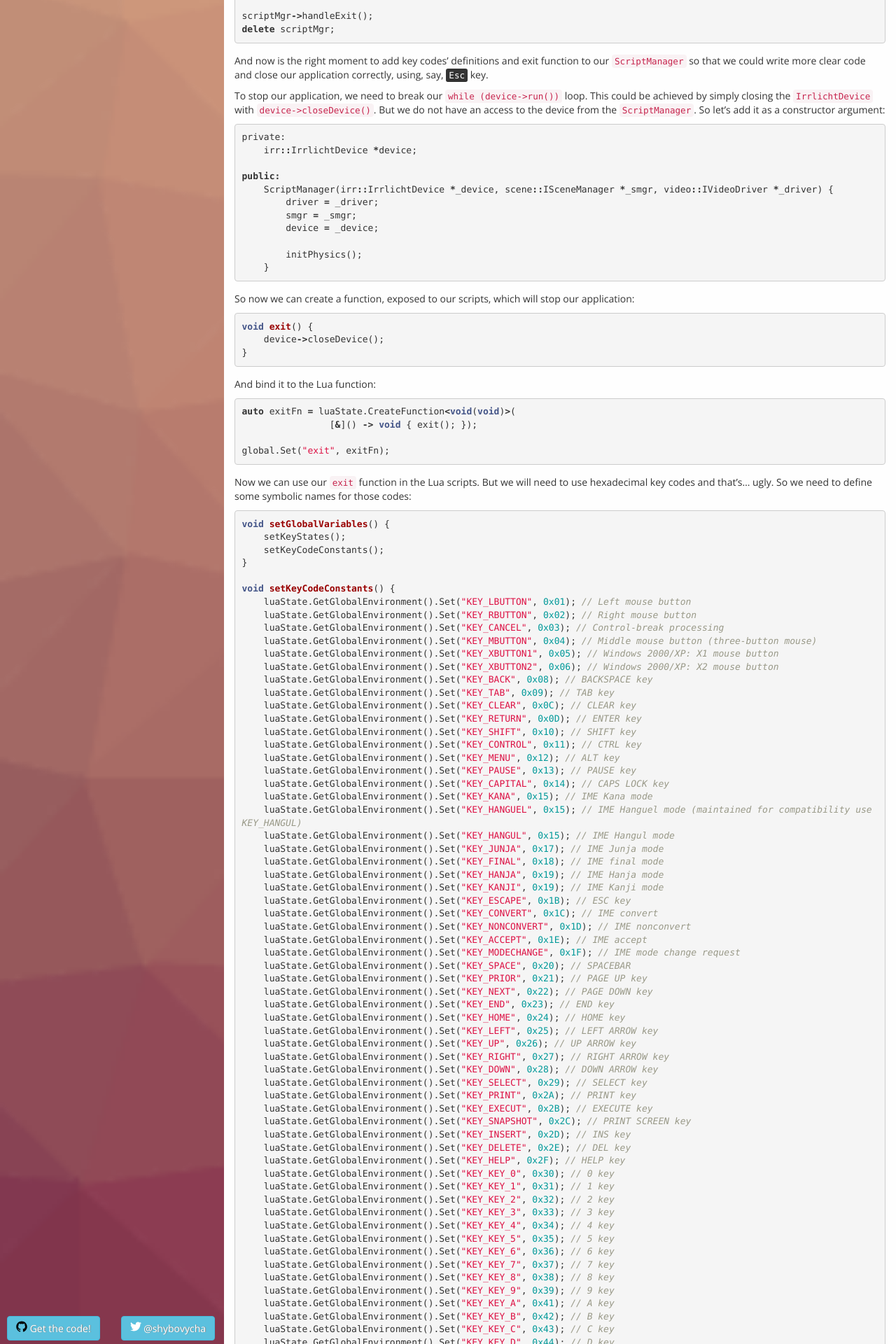
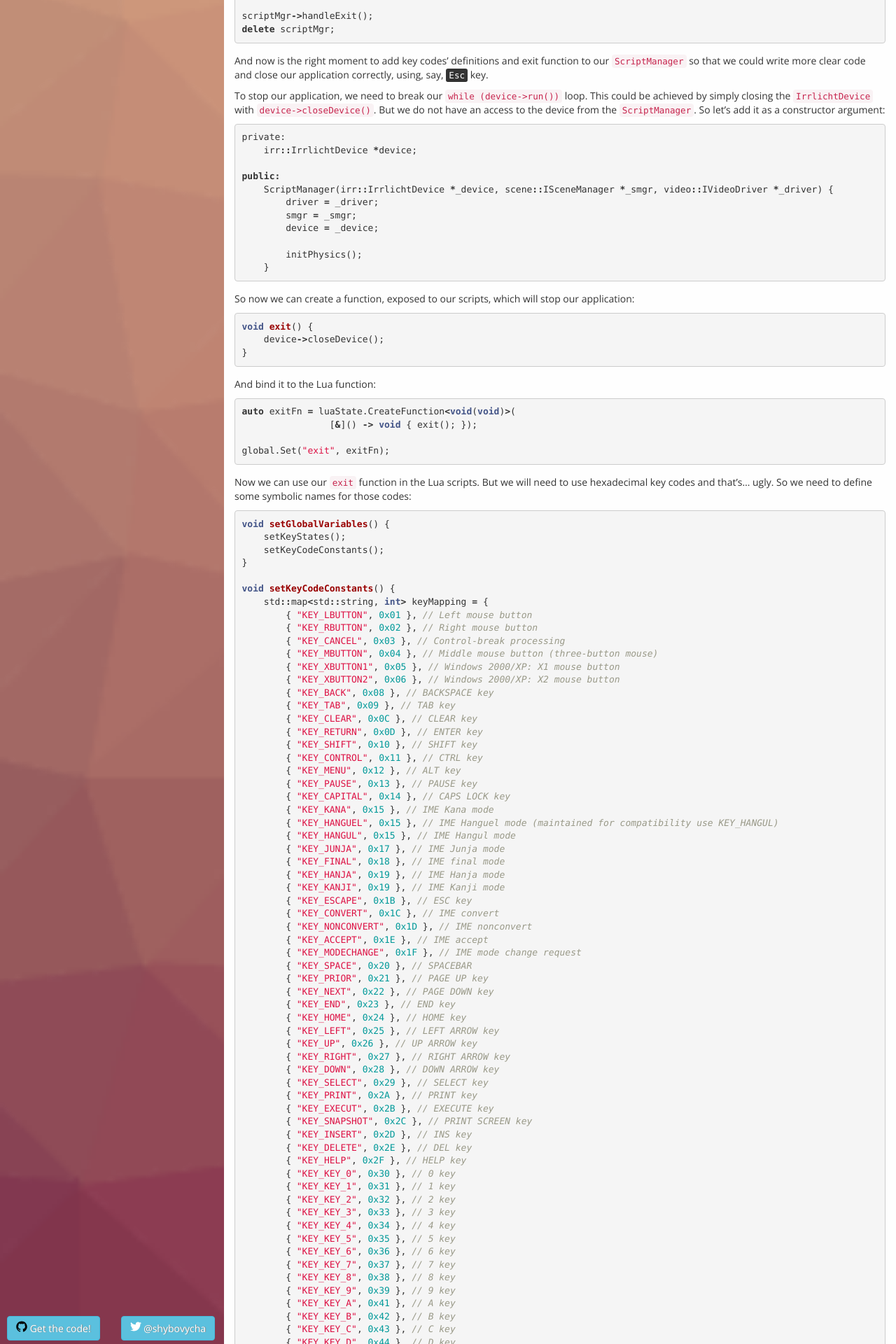
Before and after one commit to shybovycha/irrlicht-newton-tutorials, a Jekyll site: the page built from _posts/2015-08-29-prepare-to-add-some-newtonianity.md, in a window 1280 px wide. Shown: the part 3080-5000 px from the top of the page at 70% size. Built offline with Jekyll 4.4.1, drawn with Linux system fonts in a browser that asks for light colours; nearby versions of some CDN libraries.

Commit message:
Updated the long setKeyConstants function code

```diff
--- a/_posts/2015-08-29-prepare-to-add-some-newtonianity.md
+++ b/_posts/2015-08-29-prepare-to-add-some-newtonianity.md
@@ -242,159 +242,165 @@ void setGlobalVariables() {
 }
 
 void setKeyCodeConstants() {
-    luaState.GetGlobalEnvironment().Set("KEY_LBUTTON", 0x01); // Left mouse button
-    luaState.GetGlobalEnvironment().Set("KEY_RBUTTON", 0x02); // Right mouse button
-    luaState.GetGlobalEnvironment().Set("KEY_CANCEL", 0x03); // Control-break processing
-    luaState.GetGlobalEnvironment().Set("KEY_MBUTTON", 0x04); // Middle mouse button (three-button mouse)
-    luaState.GetGlobalEnvironment().Set("KEY_XBUTTON1", 0x05); // Windows 2000/XP: X1 mouse button
-    luaState.GetGlobalEnvironment().Set("KEY_XBUTTON2", 0x06); // Windows 2000/XP: X2 mouse button
-    luaState.GetGlobalEnvironment().Set("KEY_BACK", 0x08); // BACKSPACE key
-    luaState.GetGlobalEnvironment().Set("KEY_TAB", 0x09); // TAB key
-    luaState.GetGlobalEnvironment().Set("KEY_CLEAR", 0x0C); // CLEAR key
-    luaState.GetGlobalEnvironment().Set("KEY_RETURN", 0x0D); // ENTER key
-    luaState.GetGlobalEnvironment().Set("KEY_SHIFT", 0x10); // SHIFT key
-    luaState.GetGlobalEnvironment().Set("KEY_CONTROL", 0x11); // CTRL key
-    luaState.GetGlobalEnvironment().Set("KEY_MENU", 0x12); // ALT key
-    luaState.GetGlobalEnvironment().Set("KEY_PAUSE", 0x13); // PAUSE key
-    luaState.GetGlobalEnvironment().Set("KEY_CAPITAL", 0x14); // CAPS LOCK key
-    luaState.GetGlobalEnvironment().Set("KEY_KANA", 0x15); // IME Kana mode
-    luaState.GetGlobalEnvironment().Set("KEY_HANGUEL", 0x15); // IME Hanguel mode (maintained for compatibility use KEY_HANGUL)
-    luaState.GetGlobalEnvironment().Set("KEY_HANGUL", 0x15); // IME Hangul mode
-    luaState.GetGlobalEnvironment().Set("KEY_JUNJA", 0x17); // IME Junja mode
-    luaState.GetGlobalEnvironment().Set("KEY_FINAL", 0x18); // IME final mode
-    luaState.GetGlobalEnvironment().Set("KEY_HANJA", 0x19); // IME Hanja mode
-    luaState.GetGlobalEnvironment().Set("KEY_KANJI", 0x19); // IME Kanji mode
-    luaState.GetGlobalEnvironment().Set("KEY_ESCAPE", 0x1B); // ESC key
-    luaState.GetGlobalEnvironment().Set("KEY_CONVERT", 0x1C); // IME convert
-    luaState.GetGlobalEnvironment().Set("KEY_NONCONVERT", 0x1D); // IME nonconvert
-    luaState.GetGlobalEnvironment().Set("KEY_ACCEPT", 0x1E); // IME accept
-    luaState.GetGlobalEnvironment().Set("KEY_MODECHANGE", 0x1F); // IME mode change request
-    luaState.GetGlobalEnvironment().Set("KEY_SPACE", 0x20); // SPACEBAR
-    luaState.GetGlobalEnvironment().Set("KEY_PRIOR", 0x21); // PAGE UP key
-    luaState.GetGlobalEnvironment().Set("KEY_NEXT", 0x22); // PAGE DOWN key
-    luaState.GetGlobalEnvironment().Set("KEY_END", 0x23); // END key
-    luaState.GetGlobalEnvironment().Set("KEY_HOME", 0x24); // HOME key
-    luaState.GetGlobalEnvironment().Set("KEY_LEFT", 0x25); // LEFT ARROW key
-    luaState.GetGlobalEnvironment().Set("KEY_UP", 0x26); // UP ARROW key
-    luaState.GetGlobalEnvironment().Set("KEY_RIGHT", 0x27); // RIGHT ARROW key
-    luaState.GetGlobalEnvironment().Set("KEY_DOWN", 0x28); // DOWN ARROW key
-    luaState.GetGlobalEnvironment().Set("KEY_SELECT", 0x29); // SELECT key
-    luaState.GetGlobalEnvironment().Set("KEY_PRINT", 0x2A); // PRINT key
-    luaState.GetGlobalEnvironment().Set("KEY_EXECUT", 0x2B); // EXECUTE key
-    luaState.GetGlobalEnvironment().Set("KEY_SNAPSHOT", 0x2C); // PRINT SCREEN key
-    luaState.GetGlobalEnvironment().Set("KEY_INSERT", 0x2D); // INS key
-    luaState.GetGlobalEnvironment().Set("KEY_DELETE", 0x2E); // DEL key
-    luaState.GetGlobalEnvironment().Set("KEY_HELP", 0x2F); // HELP key
-    luaState.GetGlobalEnvironment().Set("KEY_KEY_0", 0x30); // 0 key
-    luaState.GetGlobalEnvironment().Set("KEY_KEY_1", 0x31); // 1 key
-    luaState.GetGlobalEnvironment().Set("KEY_KEY_2", 0x32); // 2 key
-    luaState.GetGlobalEnvironment().Set("KEY_KEY_3", 0x33); // 3 key
-    luaState.GetGlobalEnvironment().Set("KEY_KEY_4", 0x34); // 4 key
-    luaState.GetGlobalEnvironment().Set("KEY_KEY_5", 0x35); // 5 key
-    luaState.GetGlobalEnvironment().Set("KEY_KEY_6", 0x36); // 6 key
-    luaState.GetGlobalEnvironment().Set("KEY_KEY_7", 0x37); // 7 key
-    luaState.GetGlobalEnvironment().Set("KEY_KEY_8", 0x38); // 8 key
-    luaState.GetGlobalEnvironment().Set("KEY_KEY_9", 0x39); // 9 key
-    luaState.GetGlobalEnvironment().Set("KEY_KEY_A", 0x41); // A key
-    luaState.GetGlobalEnvironment().Set("KEY_KEY_B", 0x42); // B key
-    luaState.GetGlobalEnvironment().Set("KEY_KEY_C", 0x43); // C key
-    luaState.GetGlobalEnvironment().Set("KEY_KEY_D", 0x44); // D key
-    luaState.GetGlobalEnvironment().Set("KEY_KEY_E", 0x45); // E key
-    luaState.GetGlobalEnvironment().Set("KEY_KEY_F", 0x46); // F key
-    luaState.GetGlobalEnvironment().Set("KEY_KEY_G", 0x47); // G key
-    luaState.GetGlobalEnvironment().Set("KEY_KEY_H", 0x48); // H key
-    luaState.GetGlobalEnvironment().Set("KEY_KEY_I", 0x49); // I key
-    luaState.GetGlobalEnvironment().Set("KEY_KEY_J", 0x4A); // J key
-    luaState.GetGlobalEnvironment().Set("KEY_KEY_K", 0x4B); // K key
-    luaState.GetGlobalEnvironment().Set("KEY_KEY_L", 0x4C); // L key
-    luaState.GetGlobalEnvironment().Set("KEY_KEY_M", 0x4D); // M key
-    luaState.GetGlobalEnvironment().Set("KEY_KEY_N", 0x4E); // N key
-    luaState.GetGlobalEnvironment().Set("KEY_KEY_O", 0x4F); // O key
-    luaState.GetGlobalEnvironment().Set("KEY_KEY_P", 0x50); // P key
-    luaState.GetGlobalEnvironment().Set("KEY_KEY_Q", 0x51); // Q key
-    luaState.GetGlobalEnvironment().Set("KEY_KEY_R", 0x52); // R key
-    luaState.GetGlobalEnvironment().Set("KEY_KEY_S", 0x53); // S key
-    luaState.GetGlobalEnvironment().Set("KEY_KEY_T", 0x54); // T key
-    luaState.GetGlobalEnvironment().Set("KEY_KEY_U", 0x55); // U key
-    luaState.GetGlobalEnvironment().Set("KEY_KEY_V", 0x56); // V key
-    luaState.GetGlobalEnvironment().Set("KEY_KEY_W", 0x57); // W key
-    luaState.GetGlobalEnvironment().Set("KEY_KEY_X", 0x58); // X key
-    luaState.GetGlobalEnvironment().Set("KEY_KEY_Y", 0x59); // Y key
-    luaState.GetGlobalEnvironment().Set("KEY_KEY_Z", 0x5A); // Z key
-    luaState.GetGlobalEnvironment().Set("KEY_LWIN", 0x5B); // Left Windows key (Microsoft� Natural� keyboard)
-    luaState.GetGlobalEnvironment().Set("KEY_RWIN", 0x5C); // Right Windows key (Natural keyboard)
-    luaState.GetGlobalEnvironment().Set("KEY_APPS", 0x5D); // Applications key (Natural keyboard)
-    luaState.GetGlobalEnvironment().Set("KEY_SLEEP", 0x5F); // Computer Sleep key
-    luaState.GetGlobalEnvironment().Set("KEY_NUMPAD0", 0x60); // Numeric keypad 0 key
-    luaState.GetGlobalEnvironment().Set("KEY_NUMPAD1", 0x61); // Numeric keypad 1 key
-    luaState.GetGlobalEnvironment().Set("KEY_NUMPAD2", 0x62); // Numeric keypad 2 key
-    luaState.GetGlobalEnvironment().Set("KEY_NUMPAD3", 0x63); // Numeric keypad 3 key
-    luaState.GetGlobalEnvironment().Set("KEY_NUMPAD4", 0x64); // Numeric keypad 4 key
-    luaState.GetGlobalEnvironment().Set("KEY_NUMPAD5", 0x65); // Numeric keypad 5 key
-    luaState.GetGlobalEnvironment().Set("KEY_NUMPAD6", 0x66); // Numeric keypad 6 key
-    luaState.GetGlobalEnvironment().Set("KEY_NUMPAD7", 0x67); // Numeric keypad 7 key
-    luaState.GetGlobalEnvironment().Set("KEY_NUMPAD8", 0x68); // Numeric keypad 8 key
-    luaState.GetGlobalEnvironment().Set("KEY_NUMPAD9", 0x69); // Numeric keypad 9 key
-    luaState.GetGlobalEnvironment().Set("KEY_MULTIPLY", 0x6A); // Multiply key
-    luaState.GetGlobalEnvironment().Set("KEY_ADD", 0x6B); // Add key
-    luaState.GetGlobalEnvironment().Set("KEY_SEPARATOR", 0x6C); // Separator key
-    luaState.GetGlobalEnvironment().Set("KEY_SUBTRACT", 0x6D); // Subtract key
-    luaState.GetGlobalEnvironment().Set("KEY_DECIMAL", 0x6E); // Decimal key
-    luaState.GetGlobalEnvironment().Set("KEY_DIVIDE", 0x6F); // Divide key
-    luaState.GetGlobalEnvironment().Set("KEY_F1", 0x70); // F1 key
-    luaState.GetGlobalEnvironment().Set("KEY_F2", 0x71); // F2 key
-    luaState.GetGlobalEnvironment().Set("KEY_F3", 0x72); // F3 key
-    luaState.GetGlobalEnvironment().Set("KEY_F4", 0x73); // F4 key
-    luaState.GetGlobalEnvironment().Set("KEY_F5", 0x74); // F5 key
-    luaState.GetGlobalEnvironment().Set("KEY_F6", 0x75); // F6 key
-    luaState.GetGlobalEnvironment().Set("KEY_F7", 0x76); // F7 key
-    luaState.GetGlobalEnvironment().Set("KEY_F8", 0x77); // F8 key
-    luaState.GetGlobalEnvironment().Set("KEY_F9", 0x78); // F9 key
-    luaState.GetGlobalEnvironment().Set("KEY_F10", 0x79); // F10 key
-    luaState.GetGlobalEnvironment().Set("KEY_F11", 0x7A); // F11 key
-    luaState.GetGlobalEnvironment().Set("KEY_F12", 0x7B); // F12 key
-    luaState.GetGlobalEnvironment().Set("KEY_F13", 0x7C); // F13 key
-    luaState.GetGlobalEnvironment().Set("KEY_F14", 0x7D); // F14 key
-    luaState.GetGlobalEnvironment().Set("KEY_F15", 0x7E); // F15 key
-    luaState.GetGlobalEnvironment().Set("KEY_F16", 0x7F); // F16 key
-    luaState.GetGlobalEnvironment().Set("KEY_F17", 0x80); // F17 key
-    luaState.GetGlobalEnvironment().Set("KEY_F18", 0x81); // F18 key
-    luaState.GetGlobalEnvironment().Set("KEY_F19", 0x82); // F19 key
-    luaState.GetGlobalEnvironment().Set("KEY_F20", 0x83); // F20 key
-    luaState.GetGlobalEnvironment().Set("KEY_F21", 0x84); // F21 key
-    luaState.GetGlobalEnvironment().Set("KEY_F22", 0x85); // F22 key
-    luaState.GetGlobalEnvironment().Set("KEY_F23", 0x86); // F23 key
-    luaState.GetGlobalEnvironment().Set("KEY_F24", 0x87); // F24 key
-    luaState.GetGlobalEnvironment().Set("KEY_NUMLOCK", 0x90); // NUM LOCK key
-    luaState.GetGlobalEnvironment().Set("KEY_SCROLL", 0x91); // SCROLL LOCK key
-    luaState.GetGlobalEnvironment().Set("KEY_LSHIFT", 0xA0); // Left SHIFT key
-    luaState.GetGlobalEnvironment().Set("KEY_RSHIFT", 0xA1); // Right SHIFT key
-    luaState.GetGlobalEnvironment().Set("KEY_LCONTROL", 0xA2); // Left CONTROL key
-    luaState.GetGlobalEnvironment().Set("KEY_RCONTROL", 0xA3); // Right CONTROL key
-    luaState.GetGlobalEnvironment().Set("KEY_LMENU", 0xA4); // Left MENU key
-    luaState.GetGlobalEnvironment().Set("KEY_RMENU", 0xA5); // Right MENU key
-    luaState.GetGlobalEnvironment().Set("KEY_OEM_1", 0xBA); // for US    ";:"
-    luaState.GetGlobalEnvironment().Set("KEY_PLUS", 0xBB); // Plus Key   "+"
-    luaState.GetGlobalEnvironment().Set("KEY_COMMA", 0xBC); // Comma Key  ","
-    luaState.GetGlobalEnvironment().Set("KEY_MINUS", 0xBD); // Minus Key  "-"
-    luaState.GetGlobalEnvironment().Set("KEY_PERIOD", 0xBE); // Period Key "."
-    luaState.GetGlobalEnvironment().Set("KEY_OEM_2", 0xBF); // for US    "/?"
-    luaState.GetGlobalEnvironment().Set("KEY_OEM_3", 0xC0); // for US    "`~"
-    luaState.GetGlobalEnvironment().Set("KEY_OEM_4", 0xDB); // for US    "[{"
-    luaState.GetGlobalEnvironment().Set("KEY_OEM_5", 0xDC); // for US    "\|"
-    luaState.GetGlobalEnvironment().Set("KEY_OEM_6", 0xDD); // for US    "]}"
-    luaState.GetGlobalEnvironment().Set("KEY_OEM_7", 0xDE); // for US    "'""
-    luaState.GetGlobalEnvironment().Set("KEY_OEM_8", 0xDF); // None
-    luaState.GetGlobalEnvironment().Set("KEY_OEM_AX", 0xE1); // for Japan "AX"
-    luaState.GetGlobalEnvironment().Set("KEY_OEM_102", 0xE2); // "<>" or "\|"
-    luaState.GetGlobalEnvironment().Set("KEY_ATTN", 0xF6); // Attn key
-    luaState.GetGlobalEnvironment().Set("KEY_CRSEL", 0xF7); // CrSel key
-    luaState.GetGlobalEnvironment().Set("KEY_EXSEL", 0xF8); // ExSel key
-    luaState.GetGlobalEnvironment().Set("KEY_EREOF", 0xF9); // Erase EOF key
-    luaState.GetGlobalEnvironment().Set("KEY_PLAY", 0xFA); // Play key
-    luaState.GetGlobalEnvironment().Set("KEY_ZOOM", 0xFB); // Zoom key
-    luaState.GetGlobalEnvironment().Set("KEY_PA1", 0xFD); // PA1 key
-    luaState.GetGlobalEnvironment().Set("KEY_OEM_CLEAR", 0xFE); // Clear key
+    std::map<std::string, int> keyMapping = {
+        { "KEY_LBUTTON", 0x01 }, // Left mouse button
+        { "KEY_RBUTTON", 0x02 }, // Right mouse button
+        { "KEY_CANCEL", 0x03 }, // Control-break processing
+        { "KEY_MBUTTON", 0x04 }, // Middle mouse button (three-button mouse)
+        { "KEY_XBUTTON1", 0x05 }, // Windows 2000/XP: X1 mouse button
+        { "KEY_XBUTTON2", 0x06 }, // Windows 2000/XP: X2 mouse button
+        { "KEY_BACK", 0x08 }, // BACKSPACE key
+        { "KEY_TAB", 0x09 }, // TAB key
+        { "KEY_CLEAR", 0x0C }, // CLEAR key
+        { "KEY_RETURN", 0x0D }, // ENTER key
+        { "KEY_SHIFT", 0x10 }, // SHIFT key
+        { "KEY_CONTROL", 0x11 }, // CTRL key
+        { "KEY_MENU", 0x12 }, // ALT key
+        { "KEY_PAUSE", 0x13 }, // PAUSE key
+        { "KEY_CAPITAL", 0x14 }, // CAPS LOCK key
+        { "KEY_KANA", 0x15 }, // IME Kana mode
+        { "KEY_HANGUEL", 0x15 }, // IME Hanguel mode (maintained for compatibility use KEY_HANGUL)
+        { "KEY_HANGUL", 0x15 }, // IME Hangul mode
+        { "KEY_JUNJA", 0x17 }, // IME Junja mode
+        { "KEY_FINAL", 0x18 }, // IME final mode
+        { "KEY_HANJA", 0x19 }, // IME Hanja mode
+        { "KEY_KANJI", 0x19 }, // IME Kanji mode
+        { "KEY_ESCAPE", 0x1B }, // ESC key
+        { "KEY_CONVERT", 0x1C }, // IME convert
+        { "KEY_NONCONVERT", 0x1D }, // IME nonconvert
+        { "KEY_ACCEPT", 0x1E }, // IME accept
+        { "KEY_MODECHANGE", 0x1F }, // IME mode change request
+        { "KEY_SPACE", 0x20 }, // SPACEBAR
+        { "KEY_PRIOR", 0x21 }, // PAGE UP key
+        { "KEY_NEXT", 0x22 }, // PAGE DOWN key
+        { "KEY_END", 0x23 }, // END key
+        { "KEY_HOME", 0x24 }, // HOME key
+        { "KEY_LEFT", 0x25 }, // LEFT ARROW key
+        { "KEY_UP", 0x26 }, // UP ARROW key
+        { "KEY_RIGHT", 0x27 }, // RIGHT ARROW key
+        { "KEY_DOWN", 0x28 }, // DOWN ARROW key
+        { "KEY_SELECT", 0x29 }, // SELECT key
+        { "KEY_PRINT", 0x2A }, // PRINT key
+        { "KEY_EXECUT", 0x2B }, // EXECUTE key
+        { "KEY_SNAPSHOT", 0x2C }, // PRINT SCREEN key
+        { "KEY_INSERT", 0x2D }, // INS key
+        { "KEY_DELETE", 0x2E }, // DEL key
+        { "KEY_HELP", 0x2F }, // HELP key
+        { "KEY_KEY_0", 0x30 }, // 0 key
+        { "KEY_KEY_1", 0x31 }, // 1 key
+        { "KEY_KEY_2", 0x32 }, // 2 key
+        { "KEY_KEY_3", 0x33 }, // 3 key
+        { "KEY_KEY_4", 0x34 }, // 4 key
+        { "KEY_KEY_5", 0x35 }, // 5 key
+        { "KEY_KEY_6", 0x36 }, // 6 key
+        { "KEY_KEY_7", 0x37 }, // 7 key
+        { "KEY_KEY_8", 0x38 }, // 8 key
+        { "KEY_KEY_9", 0x39 }, // 9 key
+        { "KEY_KEY_A", 0x41 }, // A key
+        { "KEY_KEY_B", 0x42 }, // B key
+        { "KEY_KEY_C", 0x43 }, // C key
+        { "KEY_KEY_D", 0x44 }, // D key
+        { "KEY_KEY_E", 0x45 }, // E key
+        { "KEY_KEY_F", 0x46 }, // F key
+        { "KEY_KEY_G", 0x47 }, // G key
+        { "KEY_KEY_H", 0x48 }, // H key
+        { "KEY_KEY_I", 0x49 }, // I key
+        { "KEY_KEY_J", 0x4A }, // J key
+        { "KEY_KEY_K", 0x4B }, // K key
+        { "KEY_KEY_L", 0x4C }, // L key
+        { "KEY_KEY_M", 0x4D }, // M key
+        { "KEY_KEY_N", 0x4E }, // N key
+        { "KEY_KEY_O", 0x4F }, // O key
+        { "KEY_KEY_P", 0x50 }, // P key
+        { "KEY_KEY_Q", 0x51 }, // Q key
+        { "KEY_KEY_R", 0x52 }, // R key
+        { "KEY_KEY_S", 0x53 }, // S key
+        { "KEY_KEY_T", 0x54 }, // T key
+        { "KEY_KEY_U", 0x55 }, // U key
+        { "KEY_KEY_V", 0x56 }, // V key
+        { "KEY_KEY_W", 0x57 }, // W key
+        { "KEY_KEY_X", 0x58 }, // X key
+        { "KEY_KEY_Y", 0x59 }, // Y key
+        { "KEY_KEY_Z", 0x5A }, // Z key
+        { "KEY_LWIN", 0x5B }, // Left Windows key (Microsoft� Natural� keyboard)
+        { "KEY_RWIN", 0x5C }, // Right Windows key (Natural keyboard)
+        { "KEY_APPS", 0x5D }, // Applications key (Natural keyboard)
+        { "KEY_SLEEP", 0x5F }, // Computer Sleep key
+        { "KEY_NUMPAD0", 0x60 }, // Numeric keypad 0 key
+        { "KEY_NUMPAD1", 0x61 }, // Numeric keypad 1 key
+        { "KEY_NUMPAD2", 0x62 }, // Numeric keypad 2 key
+        { "KEY_NUMPAD3", 0x63 }, // Numeric keypad 3 key
+        { "KEY_NUMPAD4", 0x64 }, // Numeric keypad 4 key
+        { "KEY_NUMPAD5", 0x65 }, // Numeric keypad 5 key
+        { "KEY_NUMPAD6", 0x66 }, // Numeric keypad 6 key
+        { "KEY_NUMPAD7", 0x67 }, // Numeric keypad 7 key
+        { "KEY_NUMPAD8", 0x68 }, // Numeric keypad 8 key
+        { "KEY_NUMPAD9", 0x69 }, // Numeric keypad 9 key
+        { "KEY_MULTIPLY", 0x6A }, // Multiply key
+        { "KEY_ADD", 0x6B }, // Add key
+        { "KEY_SEPARATOR", 0x6C }, // Separator key
+        { "KEY_SUBTRACT", 0x6D }, // Subtract key
+        { "KEY_DECIMAL", 0x6E }, // Decimal key
+        { "KEY_DIVIDE", 0x6F }, // Divide key
+        { "KEY_F1", 0x70 }, // F1 key
+        { "KEY_F2", 0x71 }, // F2 key
+        { "KEY_F3", 0x72 }, // F3 key
+        { "KEY_F4", 0x73 }, // F4 key
+        { "KEY_F5", 0x74 }, // F5 key
+        { "KEY_F6", 0x75 }, // F6 key
+        { "KEY_F7", 0x76 }, // F7 key
+        { "KEY_F8", 0x77 }, // F8 key
+        { "KEY_F9", 0x78 }, // F9 key
+        { "KEY_F10", 0x79 }, // F10 key
+        { "KEY_F11", 0x7A }, // F11 key
+        { "KEY_F12", 0x7B }, // F12 key
+        { "KEY_F13", 0x7C }, // F13 key
+        { "KEY_F14", 0x7D }, // F14 key
+        { "KEY_F15", 0x7E }, // F15 key
+        { "KEY_F16", 0x7F }, // F16 key
+        { "KEY_F17", 0x80 }, // F17 key
+        { "KEY_F18", 0x81 }, // F18 key
+        { "KEY_F19", 0x82 }, // F19 key
+        { "KEY_F20", 0x83 }, // F20 key
+        { "KEY_F21", 0x84 }, // F21 key
+        { "KEY_F22", 0x85 }, // F22 key
+        { "KEY_F23", 0x86 }, // F23 key
+        { "KEY_F24", 0x87 }, // F24 key
+        { "KEY_NUMLOCK", 0x90 }, // NUM LOCK key
+        { "KEY_SCROLL", 0x91 }, // SCROLL LOCK key
+        { "KEY_LSHIFT", 0xA0 }, // Left SHIFT key
+        { "KEY_RSHIFT", 0xA1 }, // Right SHIFT key
+        { "KEY_LCONTROL", 0xA2 }, // Left CONTROL key
+        { "KEY_RCONTROL", 0xA3 }, // Right CONTROL key
+        { "KEY_LMENU", 0xA4 }, // Left MENU key
+        { "KEY_RMENU", 0xA5 }, // Right MENU key
+        { "KEY_OEM_1", 0xBA }, // for US    ";:"
+        { "KEY_PLUS", 0xBB }, // Plus Key   "+"
+        { "KEY_COMMA", 0xBC }, // Comma Key  ","
+        { "KEY_MINUS", 0xBD }, // Minus Key  "-"
+        { "KEY_PERIOD", 0xBE }, // Period Key "."
+        { "KEY_OEM_2", 0xBF }, // for US    "/?"
+        { "KEY_OEM_3", 0xC0 }, // for US    "`~"
+        { "KEY_OEM_4", 0xDB }, // for US    "[{"
+        { "KEY_OEM_5", 0xDC }, // for US    "\|"
+        { "KEY_OEM_6", 0xDD }, // for US    "]}"
+        { "KEY_OEM_7", 0xDE }, // for US    "'""
+        { "KEY_OEM_8", 0xDF }, // None
+        { "KEY_OEM_AX", 0xE1 }, // for Japan "AX"
+        { "KEY_OEM_102", 0xE2 }, // "<>" or "\|"
+        { "KEY_ATTN", 0xF6 }, // Attn key
+        { "KEY_CRSEL", 0xF7 }, // CrSel key
+        { "KEY_EXSEL", 0xF8 }, // ExSel key
+        { "KEY_EREOF", 0xF9 }, // Erase EOF key
+        { "KEY_PLAY", 0xFA }, // Play key
+        { "KEY_ZOOM", 0xFB }, // Zoom key
+        { "KEY_PA1", 0xFD }, // PA1 key
+        { "KEY_OEM_CLEAR", 0xFE }, // Clear key
+    };
+
+    for (auto it = keyMapping.begin(); it != keyMapping.end(); ++it) {
+        luaState.GetGlobalEnvironment().Set(it->first, it->second);
+    }
 }
 {% endhighlight %}
 
```
